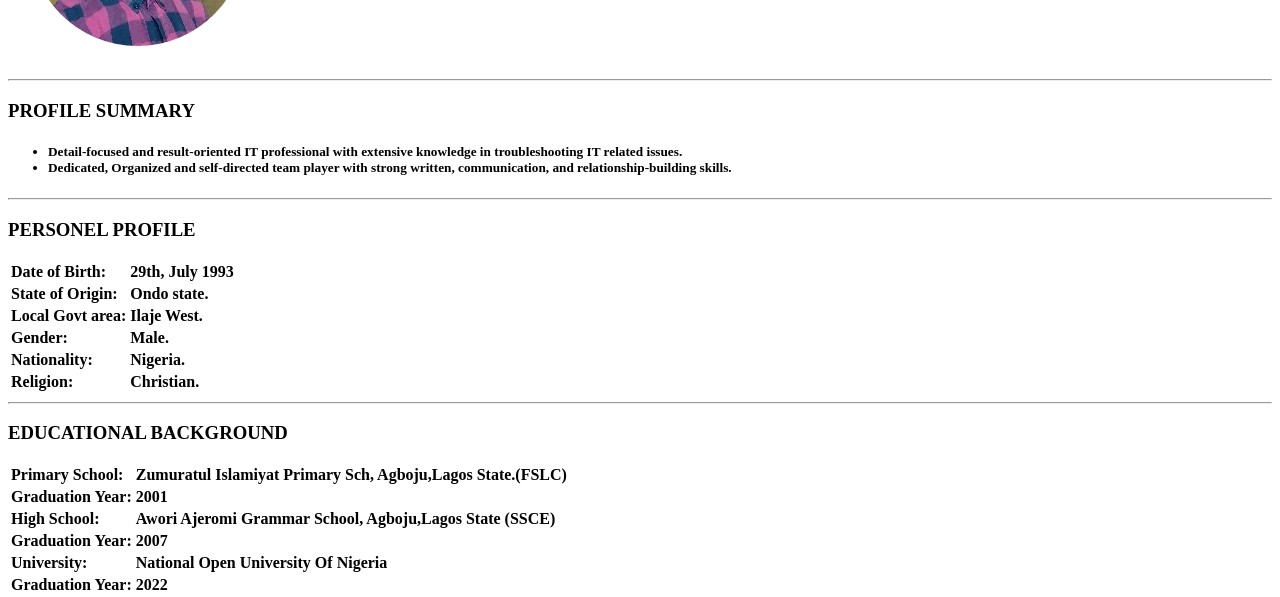
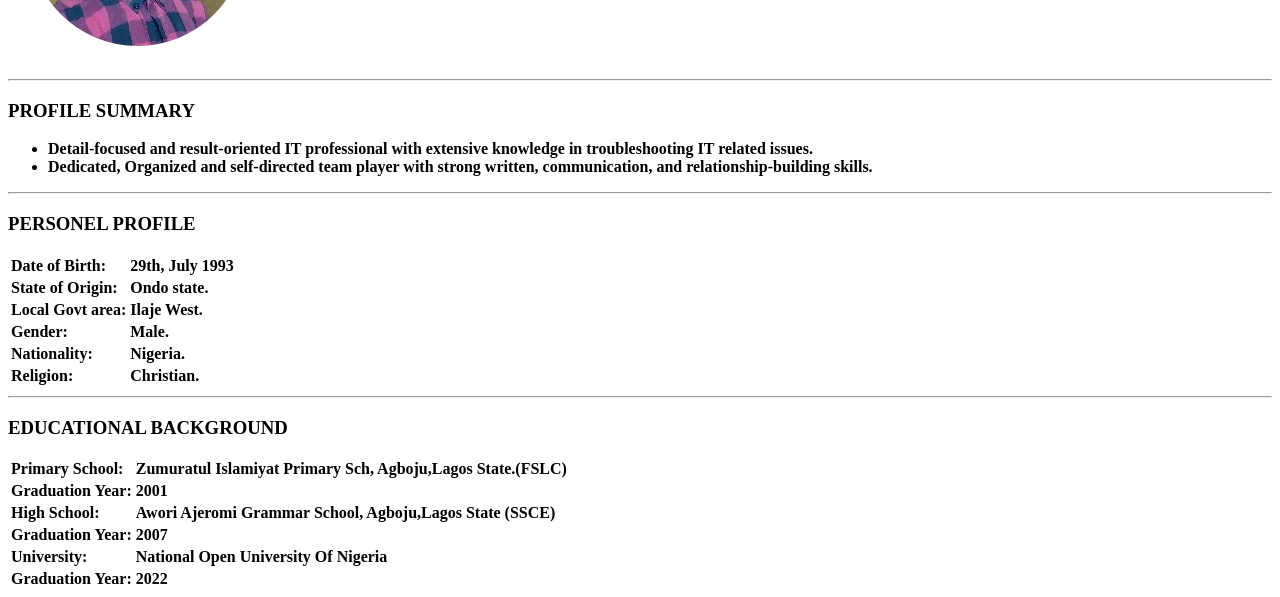
Before and after one commit to Goddy6168/cv, a plain HTML site: page index.html in a window 1280 px wide. Shown: the part 200-797 px from the top of the page. Drawn offline with Linux system fonts and the light colour scheme.

Commit message:
Update index.html

```diff
--- a/index.html
+++ b/index.html
@@ -21,12 +21,11 @@
   </table>
   <hr>
   <h3>PROFILE SUMMARY</h3>
-  <h5>
   <strong>
     <ul>
       <li>Detail-focused and result-oriented IT professional with extensive knowledge in troubleshooting IT related issues.</li>
       <li>Dedicated, Organized and self-directed team player with strong written, communication, and relationship-building skills.</li>
-    </ul></h5>
+    </ul>
   </strong>
   <hr>
   <h3>PERSONEL PROFILE</h3>
```
